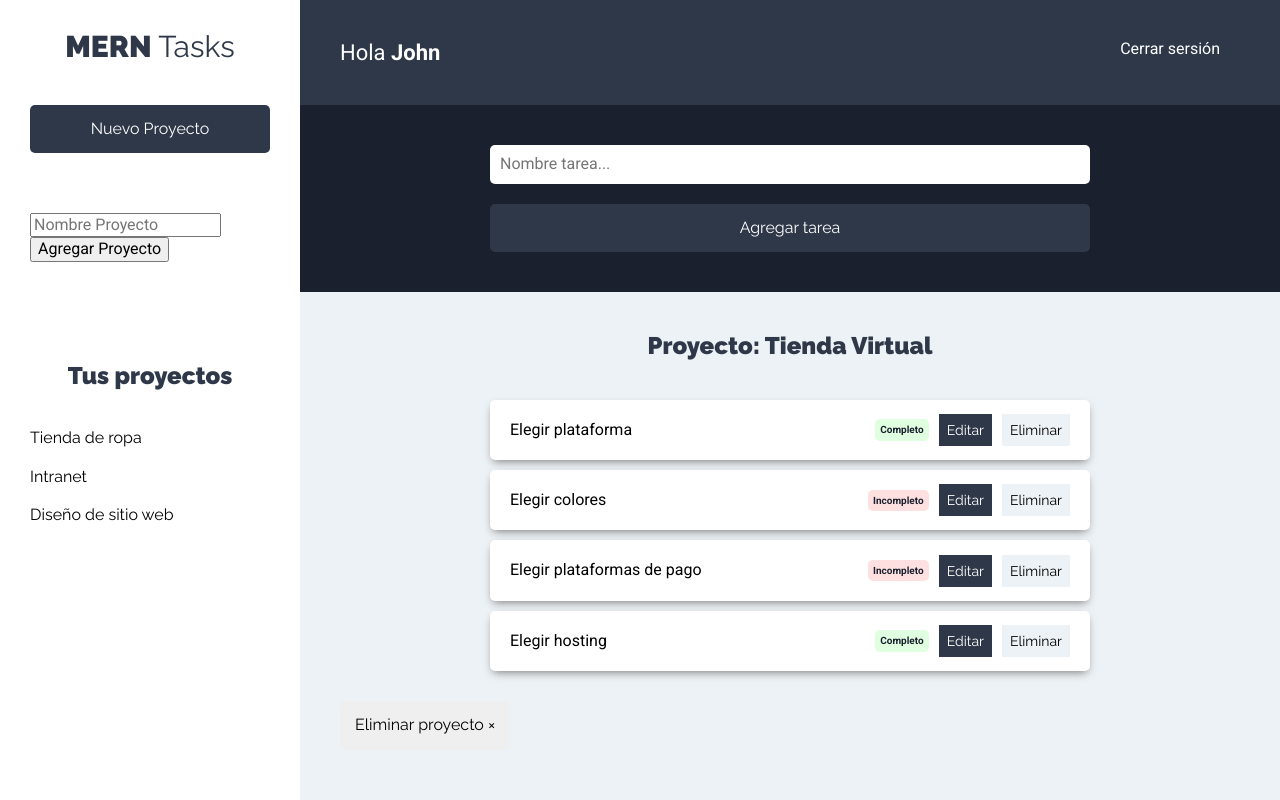
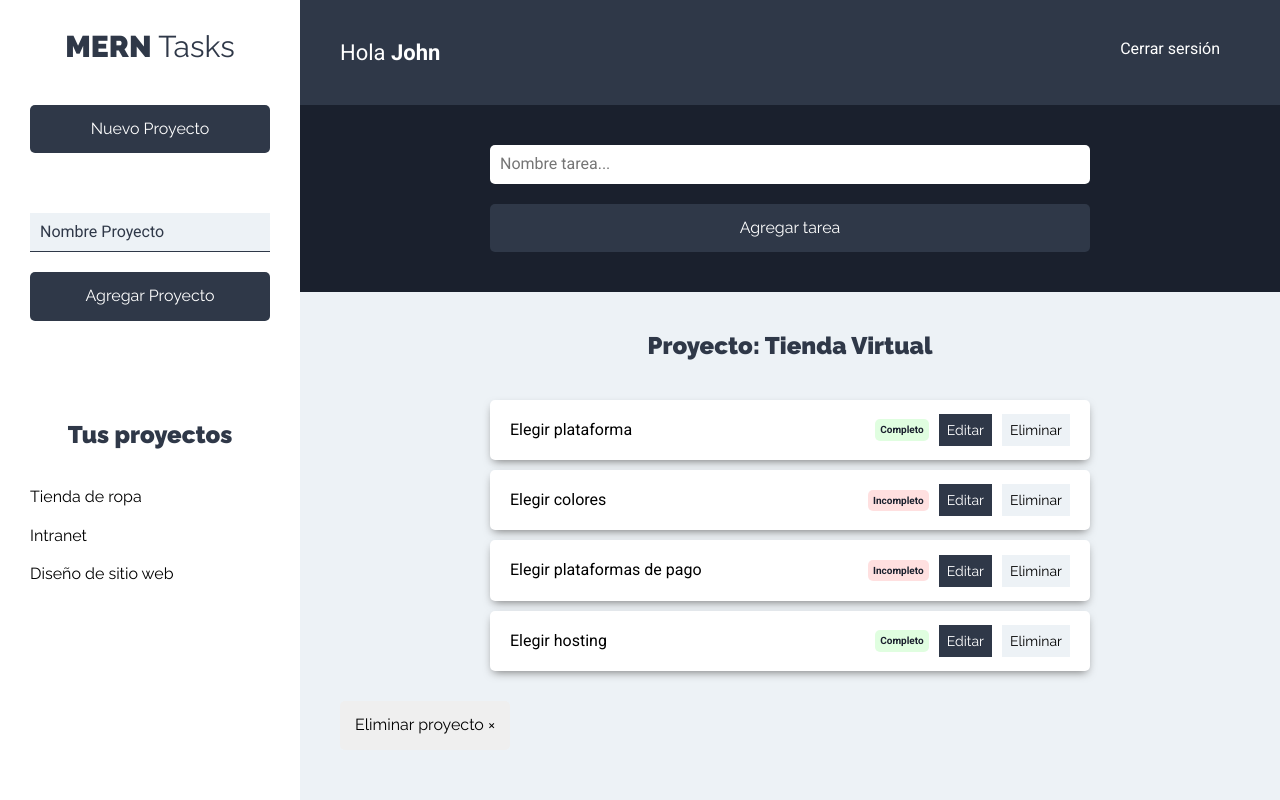
Before and after one commit to johnnyhicks95/organizador-proyectos, a React (Create React App) app in the folder client/: page /proyectos in a window 1280 px wide. Both pictures are taken after a click on the button "Nuevo Proyecto". Built offline with nearby package versions, Linux system fonts and the light colour scheme.

Commit message:
className de /proyectos fixed

```diff
--- a/client/src/components/proyectos/NuevoProyecto.jsx
+++ b/client/src/components/proyectos/NuevoProyecto.jsx
@@ -54,7 +54,7 @@ export const NuevoProyecto = () => {
                         onSubmit={onSubmitProyecto}
                     >
                         <input type="text"
-                            classname="input-text"
+                            className="input-text"
                             placeholder="Nombre Proyecto"
                             name="nombre"
                             value={nombre}
@@ -62,7 +62,7 @@ export const NuevoProyecto = () => {
                         />
                         <input
                             type="submit"
-                            classname="btn btn-primario btn-block"
+                            className="btn btn-primario btn-block"
                             value="Agregar Proyecto"
                         />
                     </form>
```
